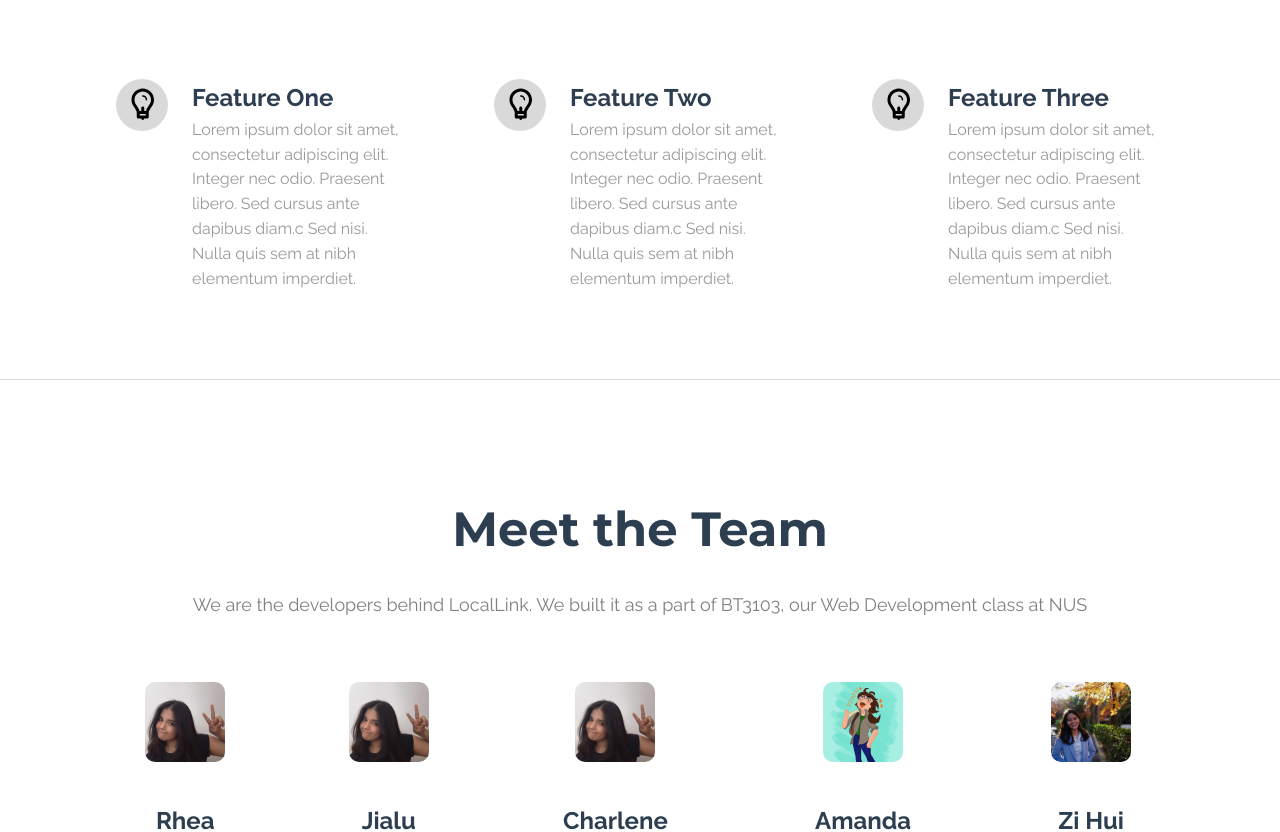
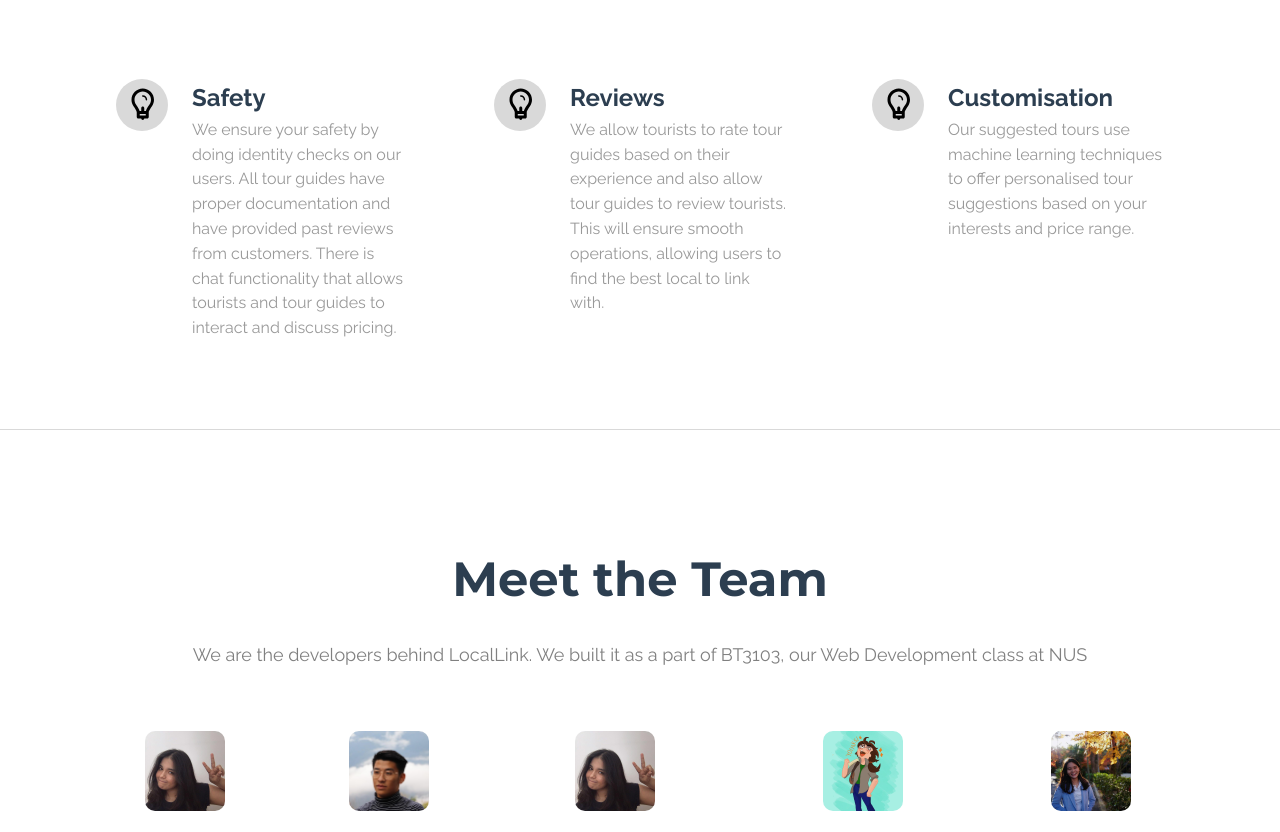
Before and after one commit to bt3103group4/LocalLink, a Vue app: page / in a window 1280 px wide. Shown: the part 886-1718 px from the top of the page. Built offline with nearby package versions, Linux system fonts and the light colour scheme; no server answers.

Commit message:
Add feature text

```diff
--- a/src/views/Landing.vue
+++ b/src/views/Landing.vue
@@ -59,11 +59,12 @@
             </svg>
           </div>
           <div class="landing-text-container">
-            <span class="card-heading landing-heading">Feature One</span>
+            <span class="card-heading landing-heading">Safety</span>
             <span class="card-text landing-feature-desc">
-              Lorem ipsum dolor sit amet, consectetur adipiscing elit. Integer
-              nec odio. Praesent libero. Sed cursus ante dapibus diam.c Sed
-              nisi. Nulla quis sem at nibh elementum imperdiet.
+              We ensure your safety by doing identity checks on our users.
+              All tour guides have proper documentation and have provided
+              past reviews from customers. There is chat functionality that
+              allows tourists and tour guides to interact and discuss pricing.
             </span>
           </div>
         </div>
@@ -79,11 +80,11 @@
             </svg>
           </div>
           <div class="landing-text-container">
-            <span class="card-heading landing-heading">Feature Two</span>
+            <span class="card-heading landing-heading">Reviews</span>
             <span class="card-text landing-feature-desc">
-              Lorem ipsum dolor sit amet, consectetur adipiscing elit. Integer
-              nec odio. Praesent libero. Sed cursus ante dapibus diam.c Sed
-              nisi. Nulla quis sem at nibh elementum imperdiet.
+              We allow tourists to rate tour guides based on their experience
+              and also allow tour guides to review tourists. This will ensure
+              smooth operations, allowing users to find the best local to link with.
             </span>
           </div>
         </div>
@@ -99,11 +100,10 @@
             </svg>
           </div>
           <div class="landing-text-container">
-            <span class="card-heading landing-heading">Feature Three</span>
+            <span class="card-heading landing-heading">Customisation</span>
             <span class="card-text landing-feature-desc">
-              Lorem ipsum dolor sit amet, consectetur adipiscing elit. Integer
-              nec odio. Praesent libero. Sed cursus ante dapibus diam.c Sed
-              nisi. Nulla quis sem at nibh elementum imperdiet.
+              Our suggested tours use machine learning techniques to offer
+              personalised tour suggestions based on your interests and price range.
             </span>
           </div>
         </div>
@@ -141,7 +141,7 @@
       </div>
     </div>
     <div class="landing-section-separator"></div>
-    <div class="landing-get-in-touch">
+    <div id="contact" class="landing-get-in-touch">
       <h2 class="section-heading landing-features-text">Get in touch</h2>
       <div class="landing-content-container6">
         <div class="landing-form-container">
@@ -595,7 +595,7 @@ export default {};
 }
 
 .jialu-photo {
-  background: url("~@/assets/team/rhea.jpg")  no-repeat center;
+  background: url("~@/assets/team/jialu.jpg")  no-repeat center;
   background-size: contain;
 }
 
```
